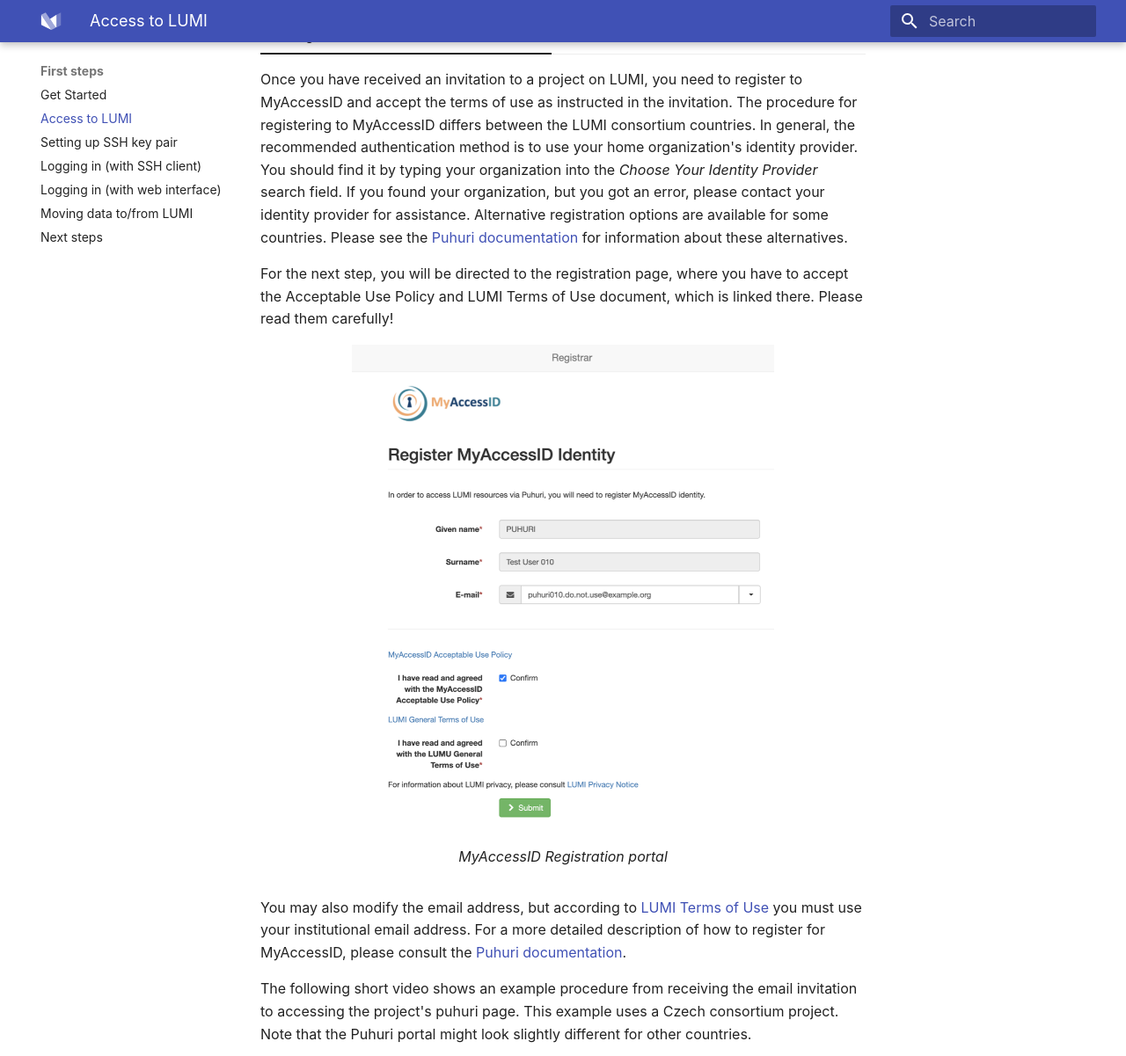
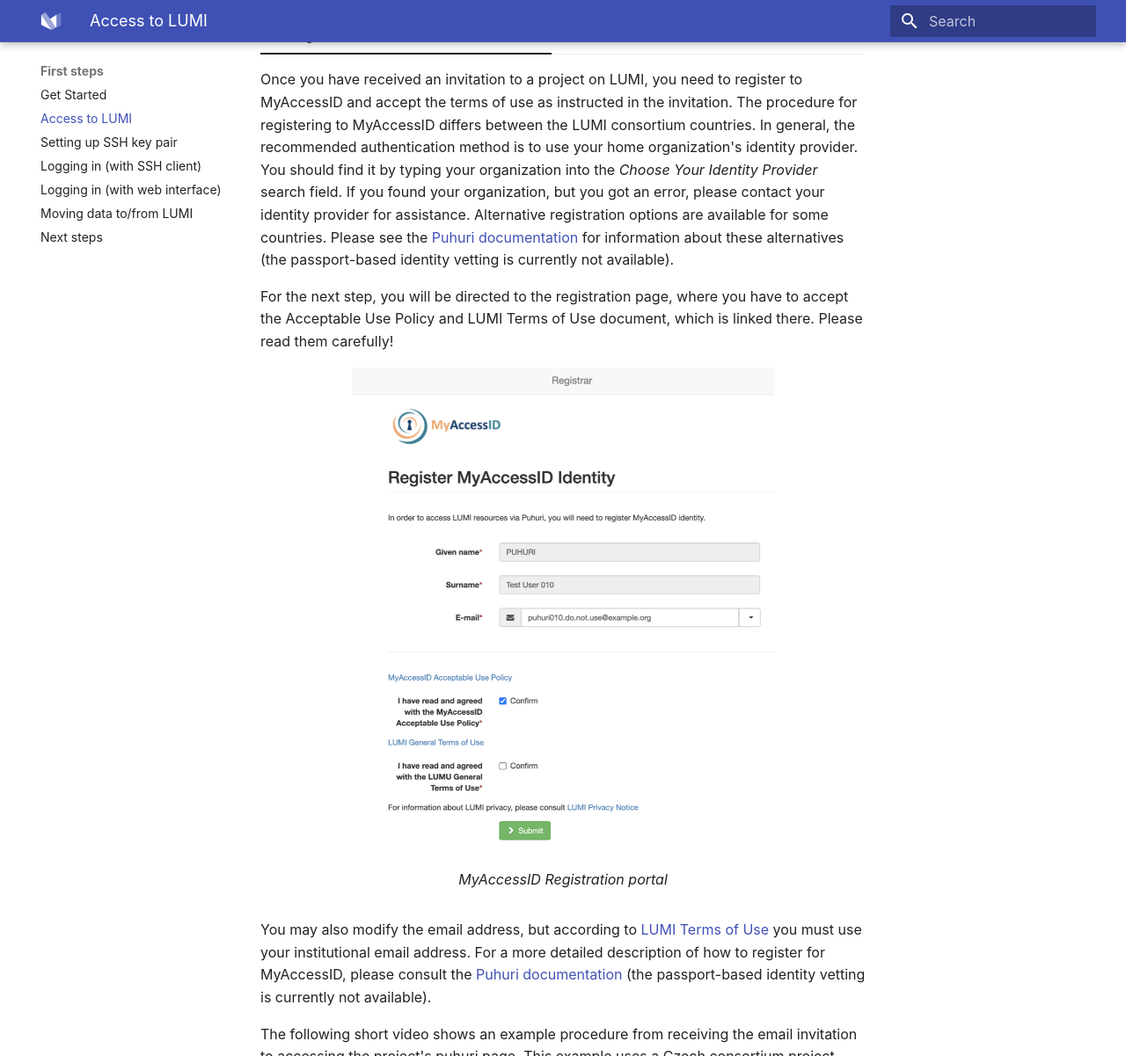
Before and after one commit to Lumi-supercomputer/lumi-userguide, an MkDocs documentation site: the page built from docs/firststeps/accessLUMI.md, in a window 1280 px wide and 1400 px high, scrolled down 484 px, cut to the strip 0-1201 px from the top of the window. Shown: the whole strip at 88% size. Built offline with MkDocs 1.6.1 and Material for MkDocs 9.7.7, drawn with Linux system fonts in a browser that asks for light colours.

Commit message:
Add note about passport based identity not available
This will be updated to Puhuri documentation, but for the time being this needs to be added to docs. (Request from Emmanuel.)

```diff
--- a/docs/firststeps/accessLUMI.md
+++ b/docs/firststeps/accessLUMI.md
@@ -34,7 +34,7 @@
 
 === "For regular users (with a non-Finnish allocation)"
 
-    Once you have received an invitation to a project on LUMI, you need to register to MyAccessID and accept the terms of use as instructed in the invitation. The procedure for registering to MyAccessID differs between the LUMI consortium countries. In general, the recommended authentication method is to use your home organization's identity provider. You should find it by typing your organization into the *Choose Your Identity Provider* search field. If you found your organization, but you got an error, please contact your identity provider for assistance. Alternative registration options are available for some countries. Please see the [Puhuri documentation][eidas-eduid] for information about these alternatives.
+    Once you have received an invitation to a project on LUMI, you need to register to MyAccessID and accept the terms of use as instructed in the invitation. The procedure for registering to MyAccessID differs between the LUMI consortium countries. In general, the recommended authentication method is to use your home organization's identity provider. You should find it by typing your organization into the *Choose Your Identity Provider* search field. If you found your organization, but you got an error, please contact your identity provider for assistance. Alternative registration options are available for some countries. Please see the [Puhuri documentation][eidas-eduid] for information about these alternatives (the passport-based identity vetting is currently not available).
 
     For the next step, you will be directed to the registration page, where you have to accept the Acceptable Use Policy and LUMI Terms of Use document, which is linked there. Please read them carefully!
 
@@ -43,7 +43,7 @@
       <figcaption>MyAccessID Registration portal</figcaption>
     </figure>
 
-    You may also modify the email address, but according to [LUMI Terms of Use][terms-of-use] you must use your institutional email address. For a more detailed description of how to register for MyAccessID, please consult the [Puhuri documentation][eidas-eduid].
+    You may also modify the email address, but according to [LUMI Terms of Use][terms-of-use] you must use your institutional email address. For a more detailed description of how to register for MyAccessID, please consult the [Puhuri documentation][eidas-eduid] (the passport-based identity vetting is currently not available).
 
     The following short video shows an example procedure from receiving the email invitation to accessing the project's puhuri page.
     This example uses a Czech consortium project. Note that the Puhuri portal might look slightly different for other countries.
```
